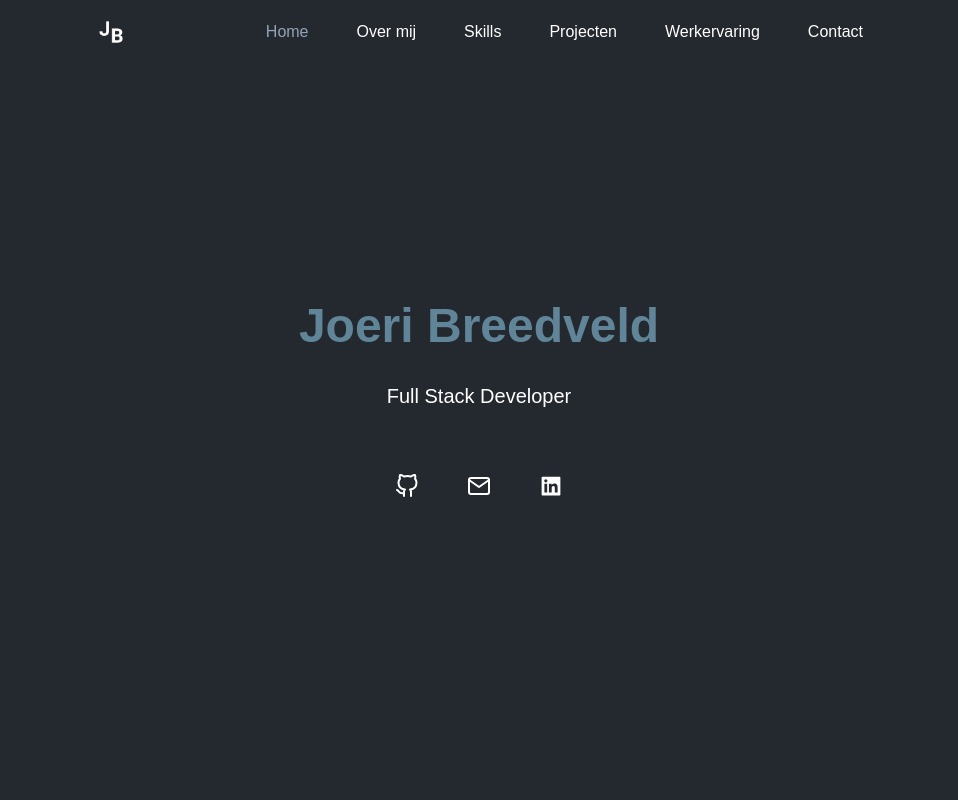
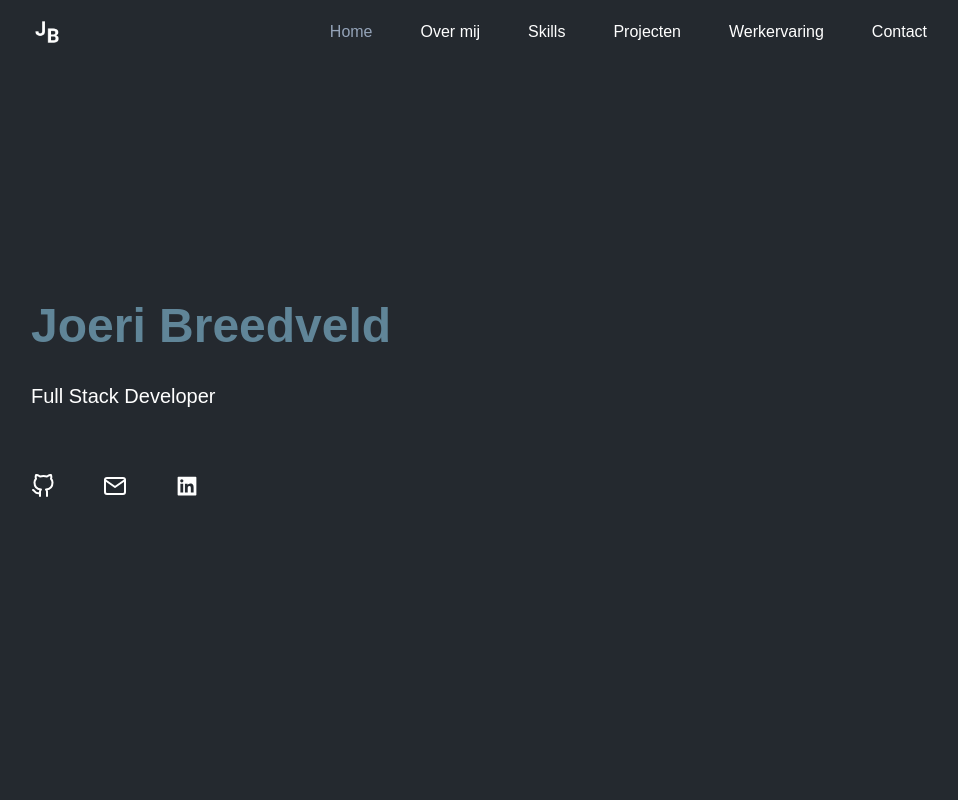
Before and after one commit to joeribreedveld/portfolio-website-v4, a Next.js app: page / in a window 1280 px wide. Shown: the top 800 px of the page, without its empty margins (161-1119 px from the left). Built offline with nearby package versions, Linux system fonts and the light colour scheme.

Commit message:
feat(grid): change grid cols and paddings and gaps and change align left center on mobile and change page padding

```diff
--- a/categories/Experience.tsx
+++ b/categories/Experience.tsx
@@ -25,7 +25,7 @@ function Experience() {
 		<>
 			<section className='page-padding-x page-padding-y bg-gray' id='experience'>
 				<h2 className='font-bold text-2xl mb-8'>Mijn werkervaring</h2>
-				<ul className='grid grid-cols-1 md:grid-cols-2 gap-8'>{experienceList}</ul>
+				<ul className='grid grid-cols-1 lg:grid-cols-2 xl:grid-cols-3 gap-x-8 gap-y-16'>{experienceList}</ul>
 			</section>
 		</>
 	)
--- a/categories/Hero.tsx
+++ b/categories/Hero.tsx
@@ -7,10 +7,10 @@ import { AiFillLinkedin } from "react-icons/ai"
 function Hero() {
 	return (
 		<>
-			<section className='page-padding-x page-padding-y bg-black text-white min-h-screen flex justify-center flex-col text-center' id='hero'>
+			<section className='page-padding-x page-padding-y bg-black text-white min-h-screen flex justify-center md:justify-left flex-col text-center md:text-left' id='hero'>
 				<h1 className='text-primary font-bold text-4xl md:text-5xl mb-8'>Joeri Breedveld</h1>
 				<h3 className='text-xl mb-16'>Full Stack Developer</h3>
-				<ul className='flex gap-12 justify-center'>
+				<ul className='flex gap-12 justify-center md:justify-start'>
 					<li>
 						<a href='https://github.com/joeribreedveld' target='_blank'>
 							<FiGithub size={24} className='hover:text-primary transition ease-in-out duration-200' />
--- a/categories/Projects.tsx
+++ b/categories/Projects.tsx
@@ -7,7 +7,7 @@ function Projects() {
 		return (
 			<>
 				<li key={project.id}>
-					<img src={project.img} alt='Project image' className='object-cover h-48 w-full rounded-xl mb-4 shadow-lg' />
+					<img src={project.img} alt='Project image' className='object-cover h-48 w-full rounded-lg mb-4 shadow-lg' />
 					<h3 className='text-xl font-bold mb-4'>{project.title}</h3>
 					<p className='mb-4'>{project.intro}</p>
 					<a href='#' className='text-primary underline hover:text-secondary'>
@@ -22,7 +22,7 @@ function Projects() {
 		<>
 			<section className='page-padding-x page-padding-y bg-white' id='projects'>
 				<h2 className='font-bold text-2xl mb-8'>Mijn projecten</h2>
-				<ul className='grid grid-cols-1 md:grid-cols-2 gap-16'>{projectList}</ul>
+				<ul className='grid grid-cols-1 lg:grid-cols-2 xl:grid-cols-3 gap-x-8 gap-y-16'>{projectList}</ul>
 			</section>
 		</>
 	)
--- a/components/Navbar.tsx
+++ b/components/Navbar.tsx
@@ -13,7 +13,7 @@ function Navbar() {
 		<>
 			<nav className='bg-black text-white fixed w-screen page-padding-x py-4 flex justify-between items-center'>
 				{/* Navbar */}
-				<div className='hidden xl:flex justify-between w-full items-center'>
+				<div className='hidden lg:flex justify-between w-full items-center'>
 					<img onClick={() => router.push("/")} className='h-8 hover:cursor-pointer' src='/img/jb-logo-white.png' alt='Logo' />
 					<ul className='flex gap-12'>
 						<li className='hover:cursor-pointer'>
@@ -49,7 +49,7 @@ function Navbar() {
 					</ul>
 				</div>
 				{/* Mobile Navbar */}
-				<div className='xl:hidden w-full'>
+				<div className='lg:hidden w-full'>
 					<div className='flex w-full justify-between'>
 						<img
 							onClick={() => {
--- a/styles/globals.css
+++ b/styles/globals.css
@@ -9,7 +9,7 @@
 /* Layer */
 @layer utilities {
     .page-padding-x {
-        @apply px-[5%] md:px-[15%] lg:px-[20%] xl:px-[20%]
+        @apply px-[5%] md:px-[10%] lg:px-[12.5%] xl:px-[15%]
     }
 
     .page-padding-y {
```
